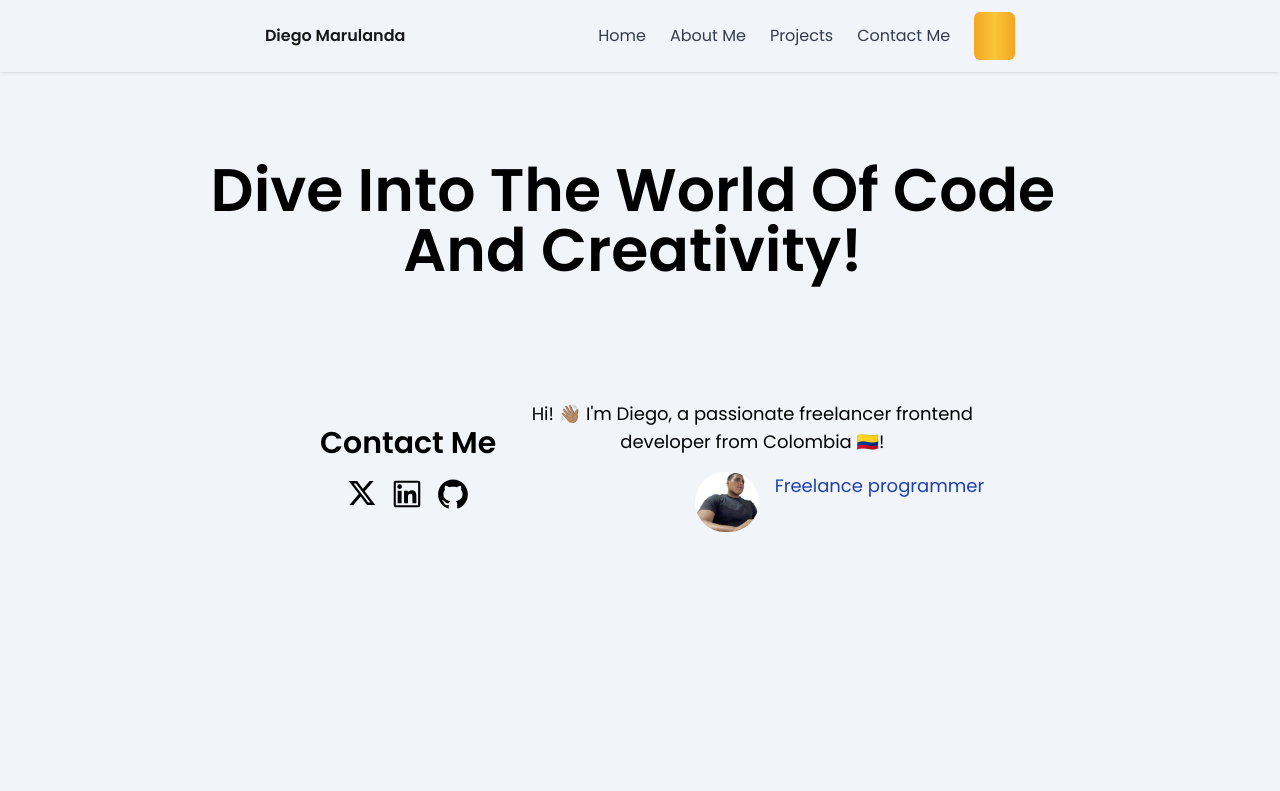
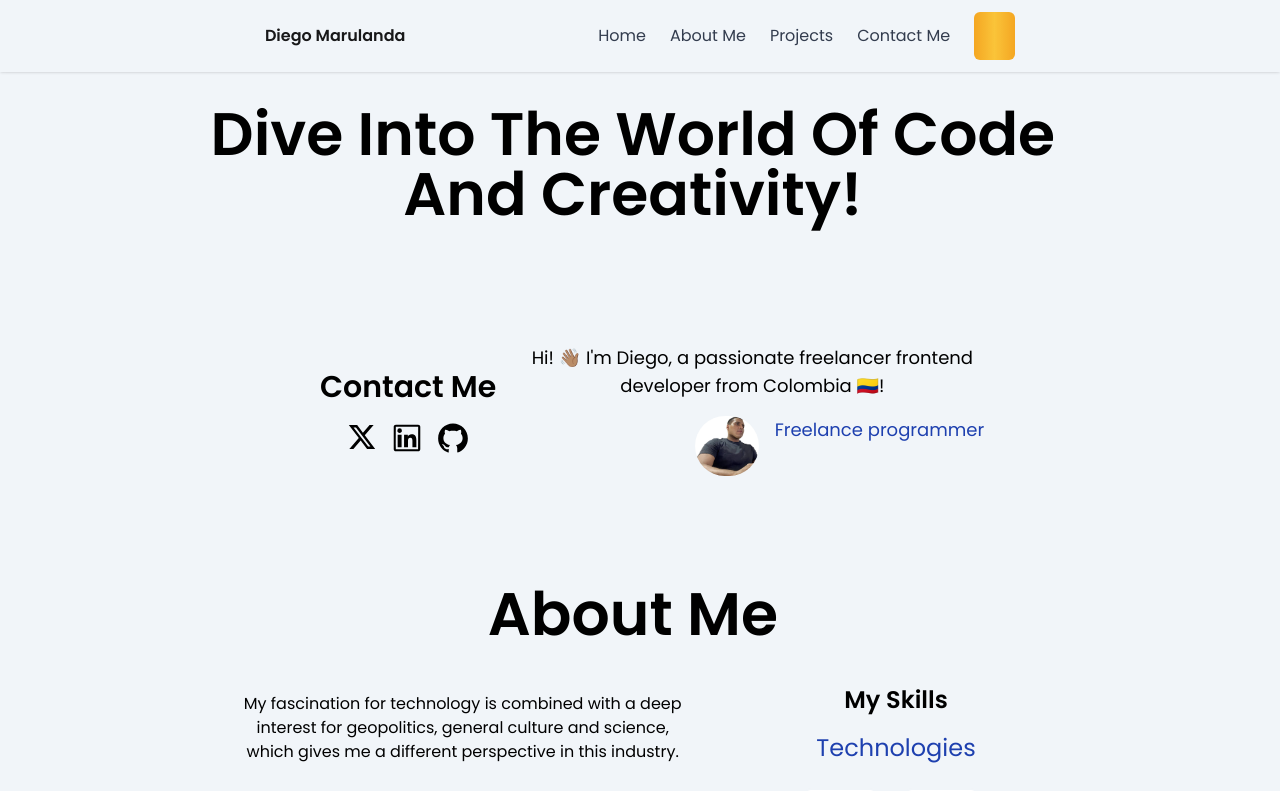
Before and after one commit to DiegoMarulandaB/Portfolio, a Next.js app: page / in a window 1280 px wide. Shown: the top 791 px of the page. Built offline with nearby package versions, Linux system fonts and the light colour scheme; grey boxes are pictures that could not be loaded; some icons are missing.

Commit message:
refactor: :bug: add fixes home

```diff
--- a/src/components/Home/Home.tsx
+++ b/src/components/Home/Home.tsx
@@ -9,9 +9,9 @@ const HomePage = () => {
   return (
     <section id="home">
       <div className="relative w-full">
-        <div className="grid place-items-center min-h-[86vh] px-8">
+        <div className="grid place-items-center px-8">
           <div className="container mx-auto grid place-items-center h-max text-center">
-            <h1 className="text-center mx-2 mr-2">
+            <h1 className="text-center mx-2 mr-2 mt-24">
               <AnimatedText text="Dive into the world of code and creativity!" />
             </h1>
             <div id="contact">
```
